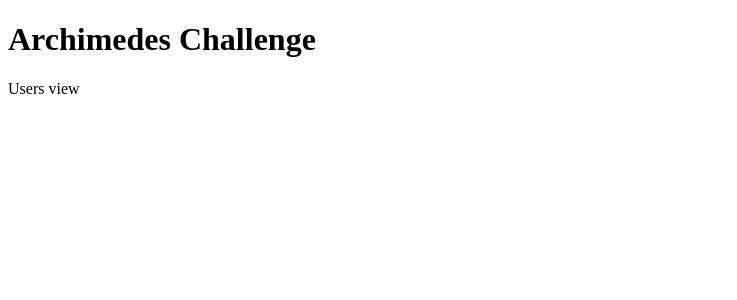
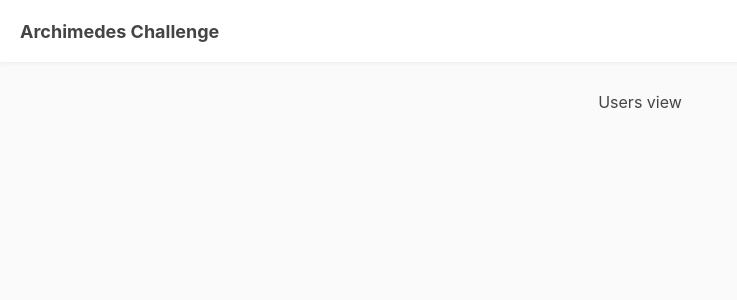
Before and after one commit to mppdg/archimedes-frontend-react-challenge, a React (Create React App) app: page / in a window 1280 px wide. Shown: the top 300 px of the page, without its empty margins (0-737 px from the left). Built offline with nearby package versions, Linux system fonts and the light colour scheme.

Commit message:
Define layout and header styles

```diff
--- a/package.json
+++ b/package.json
@@ -6,6 +6,7 @@
     "@testing-library/jest-dom": "^5.16.2",
     "@testing-library/react": "^12.1.2",
     "@testing-library/user-event": "^13.5.0",
+    "node-sass": "^7.0.1",
     "react": "^17.0.2",
     "react-dom": "^17.0.2",
     "react-icons": "^4.3.1",
--- /dev/null
+++ b/src/assets/styles/app.scss
@@ -0,0 +1,32 @@
+#app {
+    &-layout {
+        width: 100%;
+        height: 100%;
+        background-color: #FAFAFA;
+        display: flex;
+        flex-direction: column;
+    }
+
+    &-header {
+        width: 100%;
+        height: 62px;
+        display: flex;
+        align-items: center;
+        background-color: #FFFFFF;
+        box-shadow: 0 1px 5px #EAEAEA;
+        padding: 5px 20px;
+
+        h1 {
+            font-size: 18px;
+        }
+    }
+
+
+    &-content {
+        width: 100%;
+        display: flex;
+        justify-content: center;
+        padding: 30px 20px;
+        flex: 1;
+    }
+}
--- a/src/assets/styles/index.css
+++ b/src/assets/styles/index.css
@@ -1,4 +1,15 @@
+* {
+  box-sizing: border-box;
+  color: #444;
+}
+
+html {
+  height: 100%;
+  width: 100%;
+}
+
 body {
+  height: 100%;
   margin: 0;
   font-family: -apple-system, BlinkMacSystemFont, 'Segoe UI', 'Roboto', 'Oxygen',
     'Ubuntu', 'Cantarell', 'Fira Sans', 'Droid Sans', 'Helvetica Neue',
@@ -7,6 +18,10 @@ body {
   -moz-osx-font-smoothing: grayscale;
 }
 
+#root {
+  height: 100%;
+}
+
 code {
   font-family: source-code-pro, Menlo, Monaco, Consolas, 'Courier New',
     monospace;
--- a/src/components/App.js
+++ b/src/components/App.js
@@ -2,7 +2,7 @@ import React from 'react';
 import { BrowserRouter, Switch } from 'react-router-dom';
 import routes from '../config/routes';
 import AppRoutes from '../HOCs/AppRoutes';
-import '../assets/styles/app.css';
+import '../assets/styles/app.scss';
 
 const App = () => (
     <BrowserRouter>
--- a/src/index.js
+++ b/src/index.js
@@ -1,6 +1,6 @@
 import React from 'react';
 import ReactDOM from 'react-dom';
-import './assets/styles/app.css';
+import './assets/styles/index.css';
 import App from './components/App';
 
 ReactDOM.render(
```
Also changed, not shown: src/assets/styles/app.css (deleted), 1 other file (tests, documents, lock files or other folders).
